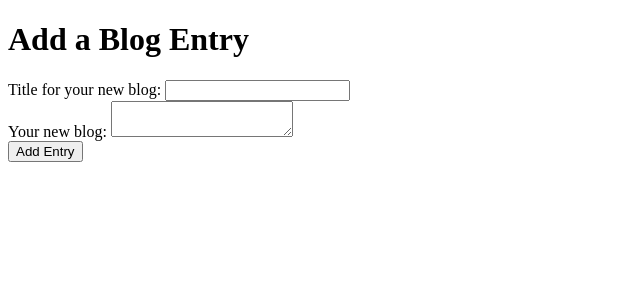
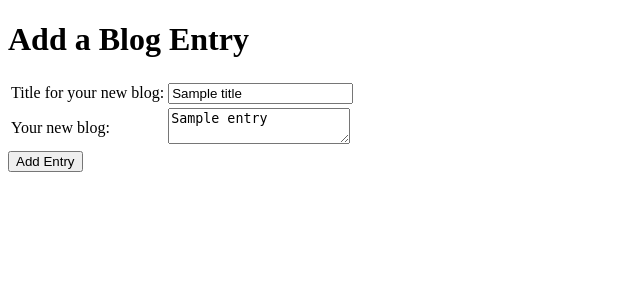
Before and after one commit to biancaharrison/blogz, a Flask app: template templates/newpost.html in a window 1280 px wide. Shown: the part 26-326 px from the top of the page, without its empty margins (0-640 px from the left). Run offline with Flask 2, Linux system fonts and the light colour scheme; the template is opened without the code that fills it: most values are stand-ins (such as "Sample title", 1, 10 or a date in 2020).

Commit message:
Added class error

```diff
--- a/main.py
+++ b/main.py
@@ -19,33 +19,43 @@ class Blog(db.Model):
         self.entry = entry
 
 
+@app.route('/blog')
+def blog():
+    blogs = Blog.query.all()
+    return render_template('blog.html',title="Build A Blog", blogs=blogs)
 
-@app.route('/blog', methods=['POST', 'GET'])
-def blog():
+
+@app.route('/new-post', methods=['POST', 'GET'])
+def newpost():
+
+    title_error = ""
+    entry_error = ""
 
     if request.method == 'POST':
         title = request.form['title']
         entry = request.form['entry']
-        new_blog = Blog(title, entry)
-        db.session.add(new_blog)
-        db.session.commit()
 
-    blogs = Blog.query.all()
-    return render_template('blog.html',title="Build A Blog", blogs=blogs)
+        if title.strip() == "":
+            title_error = "Please fill in the title"
+
+        if entry.strip() == "":
+            entry_error = "Please fill in the body"
+
+        if title_error == "" and entry_error == "":
+            new_blog = Blog(request.form['title'], request.form['entry'])
+            db.session.add(new_blog)
+            db.session.commit()
+            return redirect('/blog')
+
+        return render_template('newpost.html', title=title, entry=entry, title_error=title_error, entry_error=entry_error)
+
+    return render_template('/newpost.html')
 
 
-@app.route('/new-post')
-def newpost():
-    return render_template('newpost.html')
-
-
-@app.route('/', methods=['POST', 'GET'])
+@app.route('/')
 def index():
     return redirect('/blog')
 
 
-
-
-
 if __name__ == '__main__':
     app.run()
--- a/templates/base.html
+++ b/templates/base.html
@@ -2,6 +2,12 @@
 <html>
     <head>
         <title>{{title}}</title>
+        <style type="text/css">
+            .error {
+                color: red;
+                font-style: italic;
+            }
+        </style>
     </head>
 <body>
     <nav>
--- a/templates/newpost.html
+++ b/templates/newpost.html
@@ -1,19 +1,24 @@
 {% extends "base.html" %}
 
 {% block content %}
-    <h1>Add a Blog Entry</h1>
-    <form method='post' action='/blog'>
-        <div>
-            <label>Title for your new blog:
-                <input type="text" name='title' />
-            </label>
-        </div>
-        <div>
-            <label>Your new blog:
-                <textarea name='entry'></textarea>
-            </label>
-        </div>
-        <input type="submit" value='Add Entry' />
-    </form>
+<h1>Add a Blog Entry</h1>
+
+<form action='/new-post' method='post'>
+    <table>
+        <tr>
+            <td><label>Title for your new blog:
+            <td><input type="text" name="title" value="{{title}}" /></td>
+            <td><span class = "error">{{title_error}}</span></td>
+            </label></td>
+        </tr>
+        <tr>
+            <td><label>Your new blog:
+            <td><textarea name="entry">{{entry}}</textarea></td>
+            <td><span class = 'error'>{{entry_error}}</span></td>
+            </label></td>
+        </tr>
+    </table>
+    <input type="submit" value="Add Entry"/>
+</form>
 
 {% endblock %}
```
